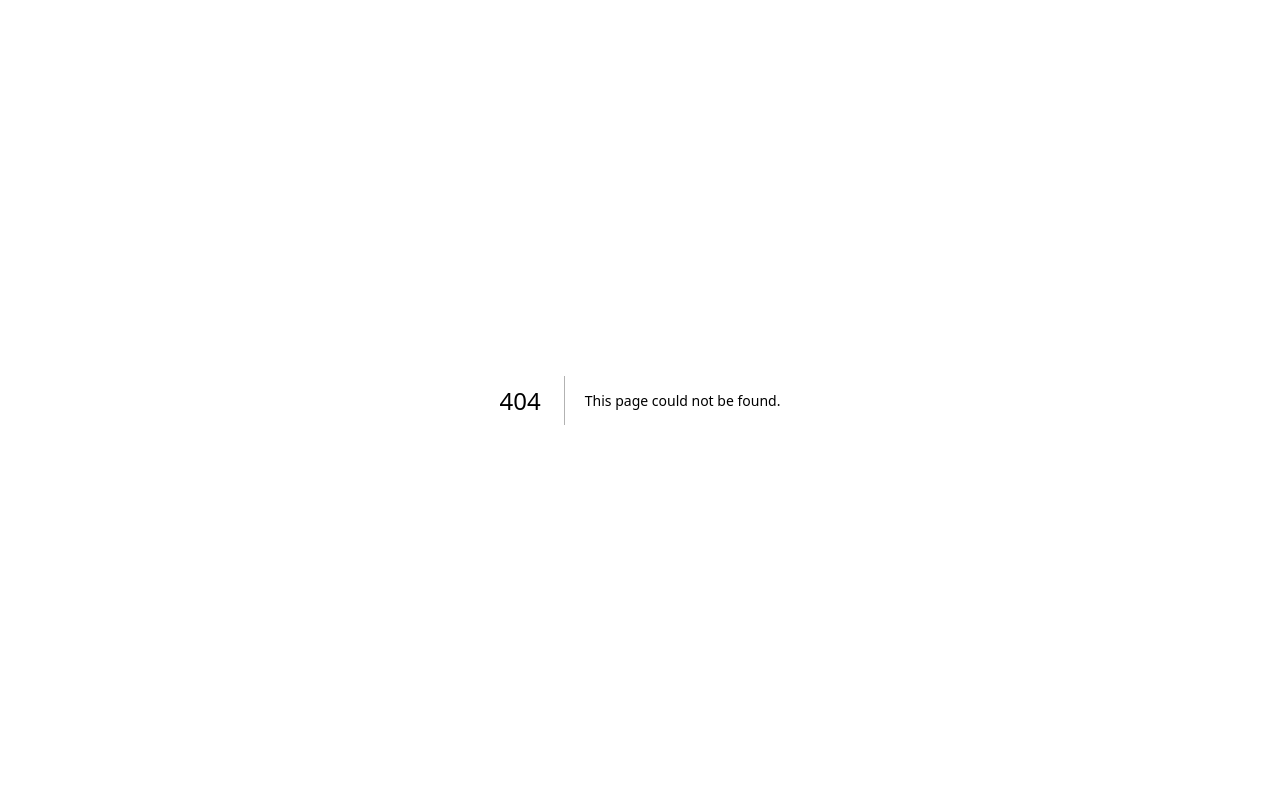
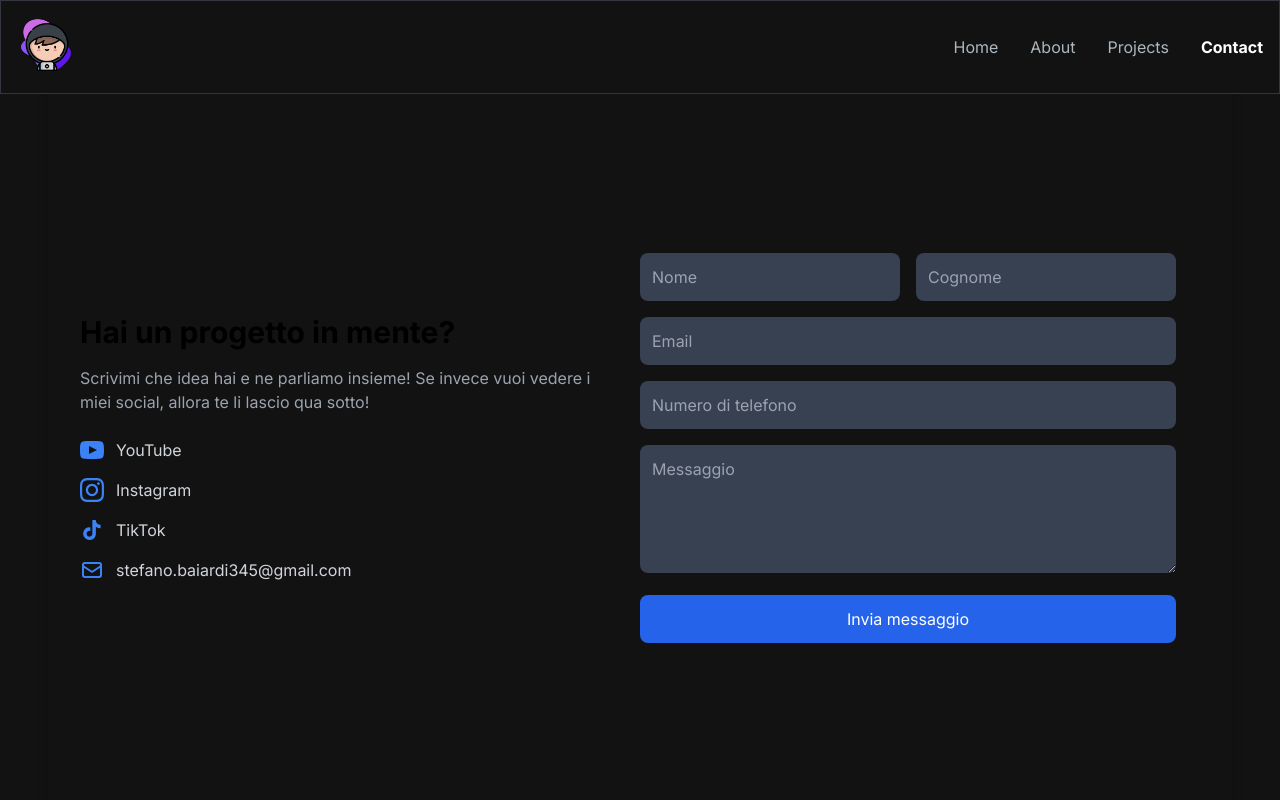
Before and after one commit to stebaia/portfolio-next, a Next.js app: page /contact in a window 1280 px wide. Before the commit this address had no page. Shown: the top 800 px of the page. Built offline with nearby package versions, Linux system fonts and the light colour scheme.

Commit message:
update conctat form

```diff
--- a/package.json
+++ b/package.json
@@ -10,17 +10,20 @@
   },
   "dependencies": {
     "@heroicons/react": "^2.1.5",
+    "@supabase/supabase-js": "^2.45.4",
     "animejs": "^3.2.2",
     "framer-motion": "^11.5.4",
     "next": "14.2.7",
     "react": "^18",
     "react-dom": "^18",
     "react-icons": "^5.3.0",
+    "react-toastify": "^10.0.5",
     "react-type-animation": "^3.2.0"
   },
   "devDependencies": {
     "@types/animejs": "^3.1.12",
     "@types/node": "^20",
+    "@types/nodemailer": "^6.4.16",
     "@types/react": "^18",
     "@types/react-dom": "^18",
     "eslint": "^8",
--- /dev/null
+++ b/src/app/api/contact/route.ts
@@ -0,0 +1,68 @@
+import supabaseAdmin from '@/app/lib/supabase-server';
+import { NextResponse } from 'next/server';
+import type { NextRequest } from 'next/server';
+
+
+export async function POST(request: NextRequest) {
+  try {
+    const data = await request.json();
+    const { name, surname, email, telephone, message } = data;
+
+
+    // Validazione lato server
+    if (!name || !surname || !email || !message || !telephone ) {
+      return NextResponse.json(
+        { success: false, error: 'Tutti i campi obbligatori devono essere compilati.' },
+        { status: 400 }
+      );
+    }
+
+    // Inserisci i dati nel database
+    const { data: insertData, error: insertError } = await supabaseAdmin
+      .from('contact_form')
+      .insert([
+        {
+          name,
+          surname,
+          email,
+          telephone,
+          message,
+        },
+      ]);
+
+      if (insertError) {
+        console.error('Errore nell\'inserimento dei dati:', insertError);
+        console.error('Dettagli dell\'errore:', {
+          message: insertError.message,
+          details: insertError.details,
+          hint: insertError.hint,
+          code: insertError.code,
+        });
+        return NextResponse.json(
+          {
+            success: false,
+            error: `Errore nell'inserimento dei dati: ${insertError.message || 'Errore sconosciuto'}`,
+          },
+          { status: 500 }
+        );
+      }
+
+
+    console.log('Inserimento riuscito:', insertData);
+
+    return NextResponse.json({ success: true });
+  } catch (error) {
+    console.error('Errore nel server:', error);
+    if (error instanceof Error) {
+      return NextResponse.json(
+        { success: false, error: `Errore nel server: ${error.message}` },
+        { status: 500 }
+      );
+    } else {
+      return NextResponse.json(
+        { success: false, error: 'Errore sconosciuto nel server' },
+        { status: 500 }
+      );
+    }
+  }
+}
--- a/src/app/components/ContactForm.tsx
+++ b/src/app/components/ContactForm.tsx
@@ -1,94 +1,233 @@
-import React from 'react';
+'use client';
+import React, { useState, ChangeEvent, FormEvent } from 'react';
+import { ToastContainer, toast } from 'react-toastify';
+import 'react-toastify/dist/ReactToastify.css';
 
 const ContactForm = () => {
-  return (
+  const [formData, setFormData] = useState({
+    name: '',
+    surname: '',
+    email: '',
+    telephone: '',
+    message: '',
+  });
 
 
-        <div className=" min-h-screen flex items-center justify-center rounded-lg shadow-lg p-8 flex flex-col md:flex-row space-y-6 md:space-y-0 md:space-x-6">
 
-          {/* Left Section */}
+  const [errors, setErrors] = useState<{ [key: string]: string }>({});
+
+  const [statusMessage, setStatusMessage] = useState('');
+  const [messageType, setMessageType] = useState<'success' | 'error' | ''>('');
+  const [showMessage, setShowMessage] = useState(false);
+
+  const handleChange = (e: ChangeEvent<HTMLInputElement | HTMLTextAreaElement>) => {
+    const { name, value } = e.target;
+    setFormData({ ...formData, [name]: value });
+  };
+
+  const validateForm = () => {
+    let newErrors: { [key: string]: string } = {};
+    if (!formData.name) newErrors.nome = 'Il nome è obbligatorio';
+    if (!formData.surname) newErrors.cognome = 'Il cognome è obbligatorio';
+    if (!formData.email) {
+      newErrors.email = "L'email è obbligatoria";
+    } else if (!/\S+@\S+\.\S+/.test(formData.email)) {
+      newErrors.email = "L'email non è valida";
+    }
+    if (!formData.telephone) {
+      newErrors.telefono = 'Il numero di telefono è obbligatorio';
+    } else if (!/^\d{10}$/.test(formData.telephone)) {
+      newErrors.telefono = 'Il numero di telefono deve contenere 10 cifre';
+    }
+    if (!formData.message) newErrors.messaggio = 'Il messaggio è obbligatorio';
+
+    setErrors(newErrors);
+    return Object.keys(newErrors).length === 0;
+  };
+
+
+
+
+
+
+  const handleSubmit = async (e: FormEvent<HTMLFormElement>) => {
+    e.preventDefault();
+    if (validateForm()) {
+      try {
+        const response = await fetch('/api/contact', {
+          method: 'POST',
+          headers: {
+            'Content-Type': 'application/json',
+          },
+          body: JSON.stringify(formData),
+        });
+
+        const result = await response.json();
+
+        if (response.ok) {
+          toast.success('Messaggio inviato con successo!');
+          setStatusMessage('Messaggio inviato con successo!');
+          setFormData({ name: '', surname: '', email: '', telephone: '', message: '' });
+        } else {
+          toast.error(`Errore: ${result.error || 'Errore sconosciuto'}`);
+          setStatusMessage(`Errore: ${result.error || 'Errore sconosciuto'}`);
+        }
+      } catch (error) {
+        console.error('Errore nella richiesta:', error);
+        setStatusMessage('Errore nella connessione al server.');
+      }
+    }
+  };
+
+  return (
+    <div className="min-h-screen flex flex-col md:flex-row items-center justify-center rounded-lg shadow-lg p-8 space-y-6 md:space-y-0 md:space-x-6">
+      {/* Sezione Sinistra */}
       <div className="md:w-1/2">
         <h2 className="text-3xl font-bold mb-4">Hai un progetto in mente?</h2>
         <p className="text-gray-400 mb-6">
           Scrivimi che idea hai e ne parliamo insieme! Se invece vuoi vedere i miei social, allora te li lascio qua sotto!
         </p>
         <div className="space-y-4">
-
+          {/* YouTube */}
           <div className="flex items-center">
             <span className="mr-3">
+              {/* Icona YouTube */}
               <svg xmlns="http://www.w3.org/2000/svg" className="h-6 w-6 text-blue-500" fill="currentColor" viewBox="0 0 24 24">
-                    <path d="M19.615 3.184c-3.604-.246-11.631-.245-15.23 0-3.897.266-4.356 2.62-4.385 8.816.029 6.185.484 8.549 4.385 8.816 3.6.245 11.626.246 15.23 0 3.897-.266 4.356-2.62 4.385-8.816-.029-6.185-.484-8.549-4.385-8.816zm-10.615 12.816v-8l8 3.993-8 4.007z"/>
+                <path d="M19.615 3.184c-3.604-.246-11.631-.245-15.23 0-3.897.266-4.356 2.62-4.385 8.816.029 6.185.484 8.549 4.385 8.816 3.6.245 11.626.246 15.23 0 3.897-.266 4.356-2.62 4.385-8.816-.029-6.185-.484-8.549-4.385-8.816zm-10.615 12.816v-8l8 3.993-8 4.007z" />
               </svg>
             </span>
-                <a href="https://www.youtube.com/@yoocoding" target="_blank" rel="noopener noreferrer" className="text-gray-300 hover:text-blue-500 transition duration-200">
+            <a
+              href="https://www.youtube.com/@yoocoding"
+              target="_blank"
+              rel="noopener noreferrer"
+              className="text-gray-300 hover:text-blue-400 transition duration-200"
+            >
               YouTube
             </a>
           </div>
-
+          {/* Instagram */}
           <div className="flex items-center">
             <span className="mr-3">
+              {/* Icona Instagram */}
               <svg xmlns="http://www.w3.org/2000/svg" className="h-6 w-6 text-blue-500" fill="currentColor" viewBox="0 0 24 24">
-                    <path d="M12 2.163c3.204 0 3.584.012 4.85.07 3.252.148 4.771 1.691 4.919 4.919.058 1.265.069 1.645.069 4.849 0 3.205-.012 3.584-.069 4.849-.149 3.225-1.664 4.771-4.919 4.919-1.266.058-1.644.07-4.85.07-3.204 0-3.584-.012-4.849-.07-3.26-.149-4.771-1.699-4.919-4.92-.058-1.265-.07-1.644-.07-4.849 0-3.204.013-3.583.07-4.849.149-3.227 1.664-4.771 4.919-4.919 1.266-.057 1.645-.069 4.849-.069zm0-2.163c-3.259 0-3.667.014-4.947.072-4.358.2-6.78 2.618-6.98 6.98-.059 1.281-.073 1.689-.073 4.948 0 3.259.014 3.668.072 4.948.2 4.358 2.618 6.78 6.98 6.98 1.281.058 1.689.072 4.948.072 3.259 0 3.668-.014 4.948-.072 4.354-.2 6.782-2.618 6.979-6.98.059-1.28.073-1.689.073-4.948 0-3.259-.014-3.667-.072-4.947-.196-4.354-2.617-6.78-6.979-6.98-1.281-.059-1.69-.073-4.949-.073zm0 5.838c-3.403 0-6.162 2.759-6.162 6.162s2.759 6.163 6.162 6.163 6.162-2.759 6.162-6.163c0-3.403-2.759-6.162-6.162-6.162zm0 10.162c-2.209 0-4-1.79-4-4 0-2.209 1.791-4 4-4s4 1.791 4 4c0 2.21-1.791 4-4 4zm6.406-11.845c-.796 0-1.441.645-1.441 1.44s.645 1.44 1.441 1.44c.795 0 1.439-.645 1.439-1.44s-.644-1.44-1.439-1.44z"/>
+                <path d="M12 2.163c3.204 0 3.584.012 4.85.07 3.252.148 4.771 1.691 4.919 4.919.058 1.265.069 1.645.069 4.849 0 3.205-.012 3.584-.069 4.849-.149 3.225-1.664 4.771-4.919 4.919-1.266.058-1.644.07-4.85.07-3.204 0-3.584-.012-4.849-.07-3.26-.149-4.771-1.699-4.919-4.92-.058-1.265-.07-1.644-.07-4.849 0-3.204.013-3.583.07-4.849.149-3.227 1.664-4.771 4.919-4.919 1.266-.057 1.645-.069 4.849-.069zm0-2.163c-3.259 0-3.667.014-4.947.072-4.358.2-6.78 2.618-6.98 6.98-.059 1.281-.073 1.689-.073 4.948 0 3.259.014 3.668.072 4.948.2 4.358 2.618 6.78 6.98 6.98 1.281.058 1.689.072 4.948.072 3.259 0 3.668-.014 4.948-.072 4.354-.2 6.782-2.618 6.979-6.98.059-1.28.073-1.689.073-4.948 0-3.259-.014-3.667-.072-4.947-.196-4.354-2.617-6.78-6.979-6.98-1.281-.059-1.69-.073-4.949-.073zm0 5.838c-3.403 0-6.162 2.759-6.162 6.162s2.759 6.163 6.162 6.163 6.162-2.759 6.162-6.163c0-3.403-2.759-6.162-6.162-6.162zm0 10.162c-2.209 0-4-1.79-4-4 0-2.209 1.791-4 4-4s4 1.791 4 4c0 2.21-1.791 4-4 4zm6.406-11.845c-.796 0-1.441.645-1.441 1.44s.645 1.44 1.441 1.44c.795 0 1.439-.645 1.439-1.44s-.644-1.44-1.439-1.44z" />
               </svg>
             </span>
-                <a href="https://www.instagram.com/yoocoding/" target="_blank" rel="noopener noreferrer" className="text-gray-300 hover:text-blue-500 transition duration-200">
+            <a
+              href="https://www.instagram.com/yoocoding/"
+              target="_blank"
+              rel="noopener noreferrer"
+              className="text-gray-300 hover:text-blue-400 transition duration-200"
+            >
               Instagram
             </a>
           </div>
-
+          {/* TikTok */}
           <div className="flex items-center">
             <span className="mr-3">
+              {/* Icona TikTok */}
               <svg xmlns="http://www.w3.org/2000/svg" className="h-6 w-6 text-blue-500" fill="currentColor" viewBox="0 0 24 24">
-                    <path d="M19.59 6.69a4.83 4.83 0 0 1-3.77-4.25V2h-3.45v13.67a2.89 2.89 0 0 1-5.2 1.74 2.89 2.89 0 0 1 2.31-4.64 2.93 2.93 0 0 1 .88.13V9.4a6.84 6.84 0 0 0-1-.05A6.33 6.33 0 0 0 5 20.1a6.34 6.34 0 0 0 10.86-4.43v-7a8.16 8.16 0 0 0 4.77 1.52v-3.4a4.85 4.85 0 0 1-1-.1z"/>
+                <path d="M19.59 6.69a4.83 4.83 0 0 1-3.77-4.25V2h-3.45v13.67a2.89 2.89 0 0 1-5.2 1.74 2.89 2.89 0 0 1 2.31-4.64 2.93 2.93 0 0 1 .88.13V9.4a6.84 6.84 0 0 0-1-.05A6.33 6.33 0 0 0 5 20.1a6.34 6.34 0 0 0 10.86-4.43v-7a8.16 8.16 0 0 0 4.77 1.52v-3.4a4.85 4.85 0 0 1-1-.1z" />
               </svg>
             </span>
-                <a href="https://www.tiktok.com/@yoocoding" target="_blank" rel="noopener noreferrer" className="text-gray-300 hover:text-blue-500 transition duration-200">
+            <a
+              href="https://www.tiktok.com/@yoocoding"
+              target="_blank"
+              rel="noopener noreferrer"
+              className="text-gray-300 hover:text-blue-400 transition duration-200"
+            >
               TikTok
             </a>
           </div>
-
+          {/* Email */}
           <div className="flex items-center">
             <span className="mr-3">
+              {/* Icona Email */}
               <svg xmlns="http://www.w3.org/2000/svg" className="h-6 w-6 text-blue-500" fill="none" viewBox="0 0 24 24" stroke="currentColor">
-                    <path strokeLinecap="round" strokeLinejoin="round" strokeWidth="2" d="M3 8l7.89 5.26a2 2 0 002.22 0L21 8M5 19h14a2 2 0 002-2V7a2 2 0 00-2-2H5a2 2 0 00-2 2v10a2 2 0 002 2z" />
+                <path
+                  strokeLinecap="round"
+                  strokeLinejoin="round"
+                  strokeWidth="2"
+                  d="M3 8l7.89 5.26a2 2 0 002.22 0L21 8M5 19h14a2 2 0 002-2V7a2 2 0 00-2-2H5a2 2 0 00-2 2v10a2 2 0 002 2z"
+                />
               </svg>
             </span>
-                <a href="mailto:hello@example.com" className="text-gray-300 hover:text-blue-500 transition duration-200">
+            <a href="mailto:stefano.baiardi345@gmail.com" className="text-gray-300 hover:hover:text-blue-400 transition duration-200">
               stefano.baiardi345@gmail.com
             </a>
           </div>
         </div>
       </div>
 
-          {/* Right Section - Form */}
+      {/* Sezione Destra - Form */}
       <div className="md:w-1/2">
-            <form className="space-y-4">
+        <form className="space-y-4" onSubmit={handleSubmit}>
           <div className="flex space-x-4">
+            <div className="w-1/2">
               <input
                 type="text"
+                name="name"
+                value={formData.name}
+                onChange={handleChange}
                 placeholder="Nome"
-                  className="w-1/2 bg-gray-700 text-white p-3 rounded-lg focus:outline-none focus:ring-2 focus:ring-blue-500"
+                className={`w-full bg-gray-700 text-white p-3 rounded-lg focus:outline-none focus:ring-2 focus:ring-blue-500 ${
+                  errors.nome ? 'border-red-500' : ''
+                }`}
               />
+              {errors.nome && <p className="text-red-500 text-sm mt-1">{errors.nome}</p>}
+            </div>
+            <div className="w-1/2">
               <input
                 type="text"
+                name="surname"
+                value={formData.surname}
+                onChange={handleChange}
                 placeholder="Cognome"
-                  className="w-1/2 bg-gray-700 text-white p-3 rounded-lg focus:outline-none focus:ring-2 focus:ring-blue-500"
+                className={`w-full bg-gray-700 text-white p-3 rounded-lg focus:outline-none focus:ring-2 focus:ring-blue-500 ${
+                  errors.cognome ? 'border-red-500' : ''
+                }`}
               />
+              {errors.cognome && <p className="text-red-500 text-sm mt-1">{errors.cognome}</p>}
             </div>
+          </div>
+          <div>
             <input
               type="email"
+              name="email"
+              value={formData.email}
+              onChange={handleChange}
               placeholder="Email"
-                className="w-full bg-gray-700 text-white p-3 rounded-lg focus:outline-none focus:ring-2 focus:ring-blue-500"
+              className={`w-full bg-gray-700 text-white p-3 rounded-lg focus:outline-none focus:ring-2 focus:ring-blue-500 ${
+                errors.email ? 'border-red-500' : ''
+              }`}
             />
+            {errors.email && <p className="text-red-500 text-sm mt-1">{errors.email}</p>}
+          </div>
+          <div>
             <input
               type="text"
+              name="telephone"
+              value={formData.telephone}
+              onChange={handleChange}
               placeholder="Numero di telefono"
-                className="w-full bg-gray-700 text-white p-3 rounded-lg focus:outline-none focus:ring-2 focus:ring-blue-500"
+              className={`w-full bg-gray-700 text-white p-3 rounded-lg focus:outline-none focus:ring-2 focus:ring-blue-500 ${
+                errors.telefono ? 'border-red-500' : ''
+              }`}
             />
+            {errors.telefono && <p className="text-red-500 text-sm mt-1">{errors.telefono}</p>}
+          </div>
+          <div>
             <textarea
+              name="message"
+              value={formData.message}
+              onChange={handleChange}
               placeholder="Messaggio"
-                className="w-full bg-gray-700 text-white p-3 rounded-lg focus:outline-none focus:ring-2 focus:ring-blue-500 h-32"
+              className={`w-full bg-gray-700 text-white p-3 rounded-lg focus:outline-none focus:ring-2 focus:ring-blue-500 h-32 ${
+                errors.messaggio ? 'border-red-500' : ''
+              }`}
             ></textarea>
+            {errors.messaggio && <p className="text-red-500 text-sm mt-1">{errors.messaggio}</p>}
+          </div>
           <button
             type="submit"
             className="w-full bg-blue-600 text-white py-3 rounded-lg hover:bg-blue-700 transition duration-200"
@@ -97,9 +236,8 @@ const ContactForm = () => {
           </button>
         </form>
       </div>
+      <ToastContainer />
     </div>
-
-
   );
 };
 
--- /dev/null
+++ b/src/app/contact/page.tsx
@@ -0,0 +1,21 @@
+
+import Navbar from "../components/navbar/Navbar";
+import ContactForm from "../components/ContactForm";
+import FooterSection from "../components/FooterSection";
+import AboutSection from "../components/about/AboutSection";
+
+
+export default function Contact() {
+  return (
+    <main className={`flex min-h-screen flex-col bg-[#121212]`}>
+      <Navbar/>
+
+      <div className="container  mx-auto px-12 py-12">
+
+
+      <ContactForm/>
+      </div>
+      <FooterSection/>
+    </main>
+  );
+}
--- /dev/null
+++ b/src/app/lib/supabase-client.ts
@@ -0,0 +1,10 @@
+// lib/supabase-client.ts
+
+import { createClient } from '@supabase/supabase-js';
+
+const supabaseUrl = process.env.NEXT_PUBLIC_SUPABASE_URL!;
+const supabaseAnonKey = process.env.NEXT_PUBLIC_SUPABASE_ANON_KEY!;
+
+const supabase = createClient(supabaseUrl, supabaseAnonKey);
+
+export default supabase;
--- /dev/null
+++ b/src/app/lib/supabase-server.ts
@@ -0,0 +1,14 @@
+import { createClient } from '@supabase/supabase-js';
+
+const supabaseUrl = process.env.NEXT_PUBLIC_SUPABASE_URL!;
+const supabaseServiceRoleKey = process.env.SUPABASE_SERVICE_ROLE_KEY!;
+
+if (!supabaseUrl || !supabaseServiceRoleKey) {
+  throw new Error('Supabase URL o Service Role Key non definita');
+}
+
+
+
+const supabaseAdmin = createClient(supabaseUrl, supabaseServiceRoleKey);
+
+export default supabaseAdmin;
```
Also changed, not shown: 2 other files (tests, documents, lock files or other folders). Lines whose indentation alone changed are shown as unchanged.
